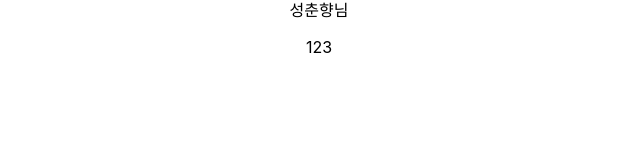
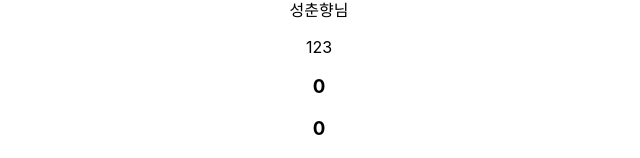
Before and after one commit to hj-Seong/2023-react, a React (Create React App) app in the folder first-react/: page / in a window 1280 px wide. Shown: the part 727-885 px from the top of the page, without its empty margins (321-961 px from the left). Before the commit the page ends 800 px from the top, so only its background shows below. Built offline with nearby package versions, Linux system fonts and the light colour scheme; the HTML template or start-up script is replaced by a standard one.

Commit message:
0330 state1

```diff
--- a/first-react/src/App.js
+++ b/first-react/src/App.js
@@ -8,6 +8,9 @@ import { LoginText } from './components/LoginComp';
 
 import TextComp from './components/TextComp';
 import OtherComp from './components/OtherComp';
+
+import StateComp from './components/StateComp';
+
 
 /** 리액트에서 오류가 뜨는 이유
  * 1. 존재하지 않는 컴포넌트 출력
@@ -34,6 +37,9 @@ function App() {
       <TextComp name="홍길동">반갑습니다</TextComp>
       <TextComp name="성춘향">환영합니다</TextComp>
       <OtherComp name={123}/>
+
+      {/** State를 가진 컴포넌트 */}
+      <StateComp />
     </div>
   );
 }
--- /dev/null
+++ b/first-react/src/components/StateComp.jsx
@@ -0,0 +1,34 @@
+import { Component } from 'react'
+
+class StateComp extends Component {
+    //state 컴포넌트 안에서 사용되는 변수
+    constructor(props) {
+        // constructor를 사용하면 props를 따로 연결
+        super(props);
+        // this.state안에 객체 형태로 값을 작성할 수 있다
+        this.state = {
+            number : 0,
+        }
+    }
+
+    // 화면에 출력되는 html
+    render() {
+        // this.state의 값을 비구조화 할당을 통해 사용
+        const {number} = this.state;
+        // return의 html안에서 직접 불러와서 사용
+        return(
+            <div>
+                <h3>{number}</h3>
+                <h3>{this.state.number}</h3>
+                <button
+                    onClick={ ()=>{
+                        this.setState( {number: number+1} )
+                    } }
+                >
+                    +1
+                </button>
+            </div>
+        )
+    }
+}
+export default StateComp;
```
